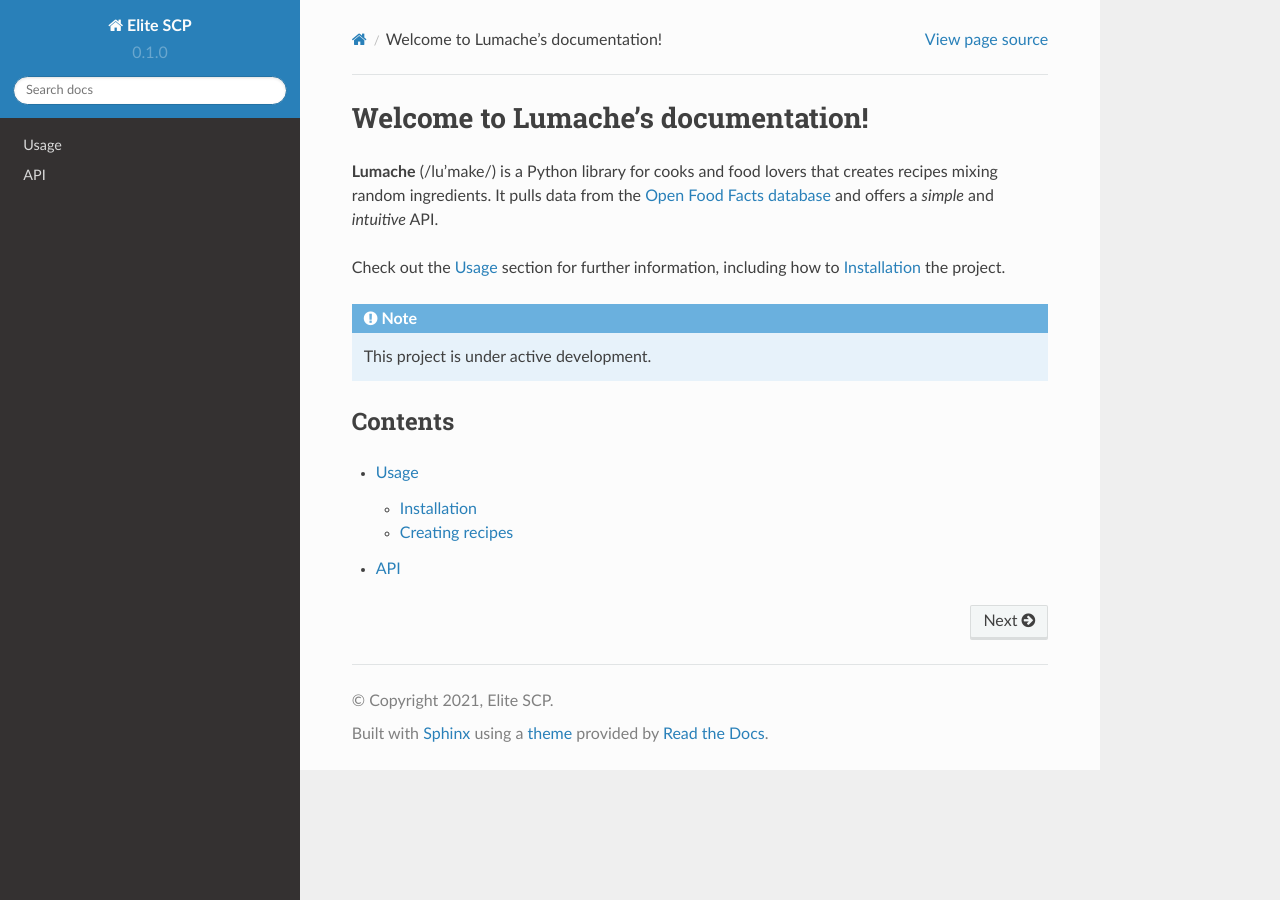
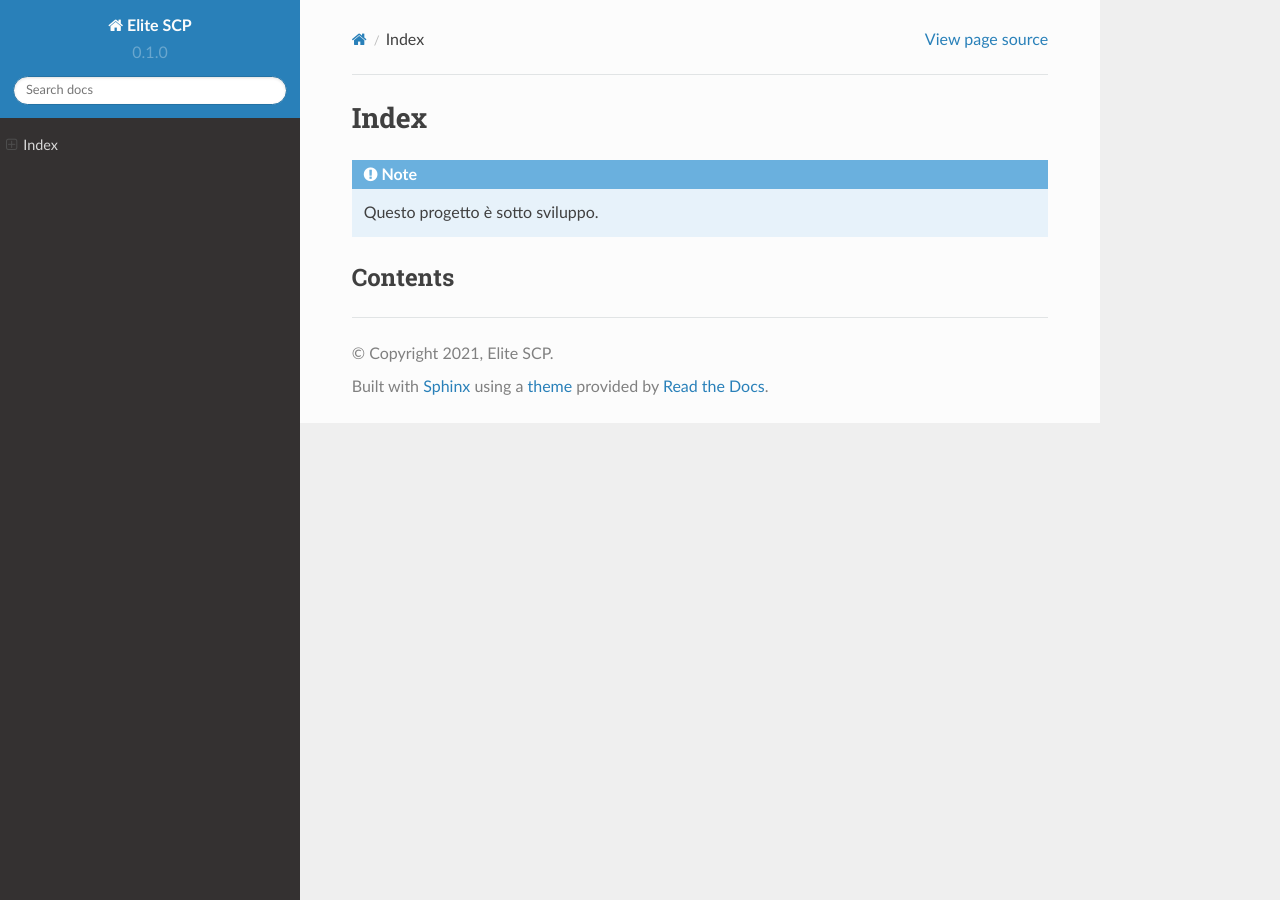
Before and after one commit to Bay62/EliteSCP, a Sphinx documentation site: the page built from docs/source/index.rst, in a window 1280 px wide. Built offline with Sphinx 7.4.7 and the Read the Docs theme 2.0.0, drawn with Linux system fonts in a browser that asks for light colours.

Commit message:
Update index.rst

```diff
--- a/docs/source/index.rst
+++ b/docs/source/index.rst
@@ -1,22 +1,11 @@
-Welcome to Lumache's documentation!
+Index
 ===================================
-
-**Lumache** (/lu'make/) is a Python library for cooks and food lovers
-that creates recipes mixing random ingredients.
-It pulls data from the `Open Food Facts database <https://world.openfoodfacts.org/>`_
-and offers a *simple* and *intuitive* API.
-
-Check out the :doc:`usage` section for further information, including
-how to :ref:`installation` the project.
 
 .. note::
 
-   This project is under active development.
+   Questo progetto è sotto sviluppo.
 
 Contents
 --------
 
 .. toctree::
-
-   usage
-   api
```
